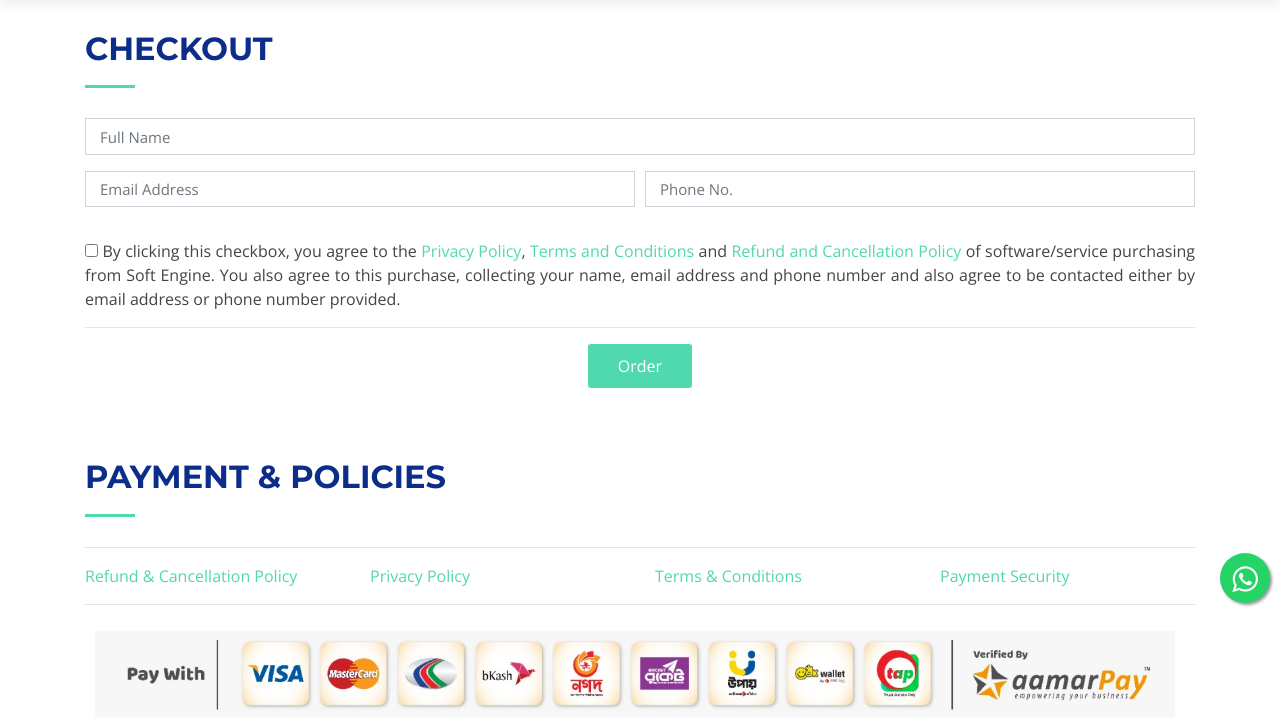
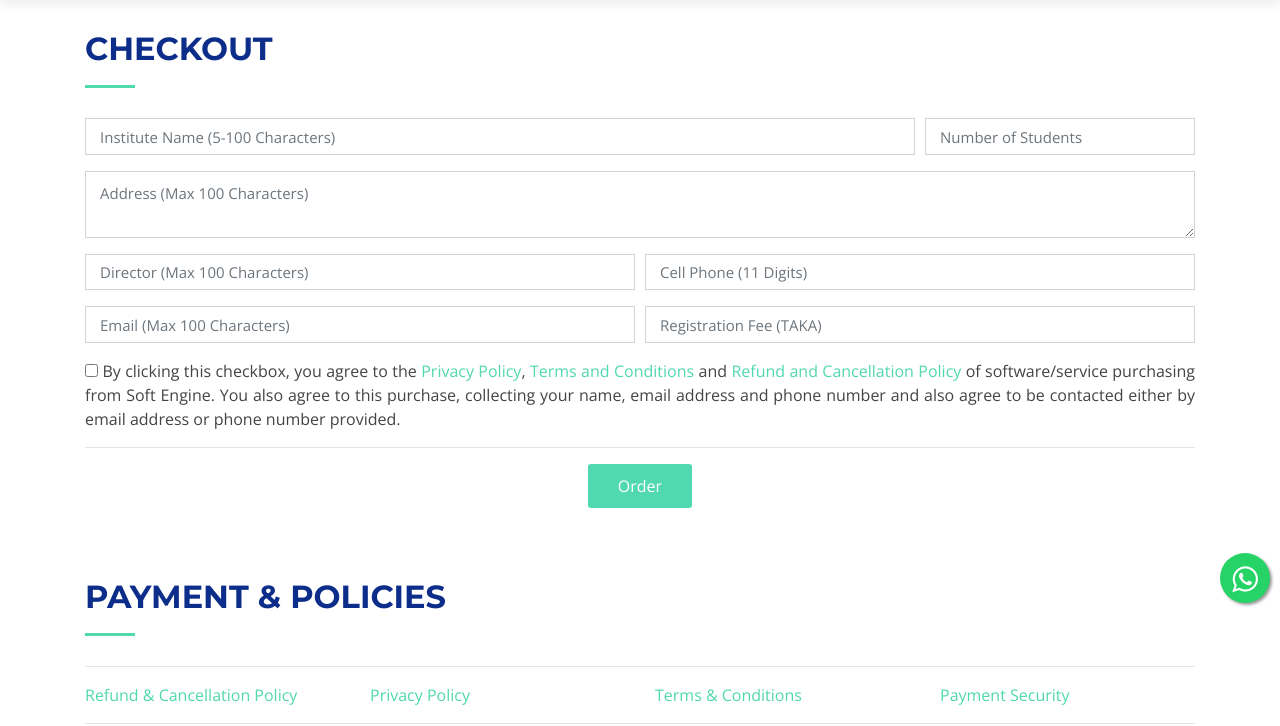
Before and after one commit to khomeni404/soft-engine-reveal, a PHP site: page /forms/checkout.php in a window 1280 px wide. Shown: the part 127-853 px from the top of the page. Run offline with PHP 8.4, Linux system fonts and the light colour scheme; some libraries are stand-ins or nearby versions.

Commit message:
checkout

```diff
--- a/forms/checkout.php
+++ b/forms/checkout.php
@@ -36,23 +36,23 @@
     * License: https://bootstrapmade.com/license/
     ======================================================== -->
     <style>
-        .float{
-            position:fixed;
-            width:50px;
-            height:50px;
-            bottom:70px;
-            right:10px;
-            background-color:#25d366;
-            color:#FFF;
-            border-radius:50px;
-            text-align:center;
-            font-size:30px;
+        .float {
+            position: fixed;
+            width: 50px;
+            height: 50px;
+            bottom: 70px;
+            right: 10px;
+            background-color: #25d366;
+            color: #FFF;
+            border-radius: 50px;
+            text-align: center;
+            font-size: 30px;
             box-shadow: 2px 2px 3px #999;
-            z-index:100;
+            z-index: 100;
         }
 
-        .my-float{
-            margin-top:11px;
+        .my-float {
+            margin-top: 11px;
         }
     </style>
     <link rel="stylesheet" href="https://maxcdn.bootstrapcdn.com/font-awesome/4.5.0/css/font-awesome.min.css">
@@ -60,6 +60,81 @@
         <i class="fa fa-whatsapp my-float"></i>
     </a>
 </head>
+<?php
+if ($_SERVER['REQUEST_METHOD'] === 'POST') {
+    $instituteName = $_POST['instituteName'];
+    $numberOfStudent = $_POST['numberOfStudent'];
+    $address = $_POST['address'];
+    $director = $_POST['director'];
+    $cellPhone = $_POST['cellPhone'];
+    $email = $_POST['email'];
+    $regFee = $_POST['regFee'];
+
+    $errors = array();
+
+    if (is_null($instituteName) || strlen($instituteName) < 5 || strlen($instituteName) > 150) {
+        $errors['instituteName'] = 'Institute Name should be between 5-150 characters.';
+    }
+
+    if (is_null($numberOfStudent) || strlen($numberOfStudent) > 20 || !ctype_digit($numberOfStudent)) {
+        $errors['numberOfStudent'] = 'Number of Students should be a maximum of 20 digits.';
+    }
+
+    if (is_null($address) || strlen($address) > 100) {
+        $errors['address'] = 'Address should not exceed 100 characters.';
+    }
+
+    if (is_null($director) || strlen($director) > 100) {
+        $errors['director'] = 'Director name should not exceed 100 characters.';
+    }
+
+    if (is_null($cellPhone) || strlen($cellPhone) !== 11 || !ctype_digit($cellPhone)) {
+        $errors['cellPhone'] = 'Cell Phone should be exactly 11 digits.';
+    }
+
+    if (is_null($regFee) || !ctype_digit($regFee)) {
+        $errors['regFee'] = 'Registration Fee should contain numbers only.';
+    }
+
+    if (empty($errors)) {
+        $formData = array(
+            'instituteName' => $instituteName,
+            'numberOfStudent' => $numberOfStudent,
+            'address' => $address,
+            'director' => $director,
+            'cellPhone' => $cellPhone,
+            'email' => $email,
+            'regFee' => $regFee
+        );
+
+        $jsonData = json_encode($formData);
+        ?>
+
+        <script>
+            var form = document.createElement('form');
+            form.style.display = 'none';
+            form.method = 'POST';
+            form.action = 'https://bell.sebd.co/home/onlineRegistrationCheckout.se';
+
+            <?php
+            foreach ($formData as $name => $value) {
+                echo 'var input = document.createElement("input");';
+                echo 'input.type = "hidden";';
+                echo 'input.name = "' . $name . '";';
+                echo 'input.value = ' . json_encode($value) . ';';
+                echo 'form.appendChild(input);';
+            }
+            ?>
+
+            document.body.appendChild(form);
+            form.submit();
+        </script>
+
+        <?php
+        exit();
+    }
+}
+?>
 
 <body>
 
@@ -83,8 +158,9 @@
     <div class="container">
 
         <div id="logo" class="pull-left">
-            <a href="index.html"><img src="../assets/img/logos/Soft%20Engine%20Logo.PNG" width="400" height="55"
-                                      alt=""></a>
+            <a href="https://www.sebd.co"><img src="../assets/img/logos/Soft%20Engine%20Logo.PNG" width="400"
+                                               height="55"
+                                               alt=""></a>
         </div>
 
         <nav id="nav-menu-container">
@@ -102,43 +178,84 @@
                 <h2>Checkout</h2>
             </div>
             <div class="form">
-                <form onsubmit="return postMessage(event)" method="post" role="form" id="msg-form" name="msg-form"
+                <form action="checkout.php" method="POST" role="form"
+                      id="msg-form" name="msg-form"
                       class="php-email-form">
+
+                    <div class="form-row">
+                        <div class="form-group col-md-9">
+                            <input type="text" id="instituteName" name="instituteName" maxlength="100"
+                                   required class="form-control"
+                                   placeholder="Institute Name (5-100 Characters)">
+                            <div class="validate"></div>
+                        </div>
+                        <div class="form-group col-md-3">
+                            <input type="number" id="numberOfStudent" name="numberOfStudent" maxlength="20" required
+                                   class="form-control"
+                                   placeholder="Number of Students">
+                            <div class="validate"></div>
+                        </div>
+                    </div>
+
                     <div class="form-row">
                         <div class="form-group col-md-12">
-                            <input type="text" required name="name" class="form-control" id="name"
-                                   placeholder="Full Name"
-                                   data-rule="minlen:3" data-msg="Please enter at least 4 characters"/>
+                            <textarea id="address" name="address" maxlength="100" required class="form-control"
+                                      placeholder="Address (Max 100 Characters)"></textarea>
                             <div class="validate"></div>
                         </div>
                     </div>
 
                     <div class="form-row">
                         <div class="form-group col-md-6">
-                            <input type="email" required class="form-control" name="email" id="email"
-                                   placeholder="Email Address"
-                                   data-rule="email" data-msg="Please enter a valid email"/>
+                            <input type="text" id="director" name="director" maxlength="100" required
+                                   class="form-control"
+                                   placeholder="Director (Max 100 Characters)">
                             <div class="validate"></div>
                         </div>
                         <div class="form-group col-md-6">
-                            <input type="text" required class="form-control" name="subject" id="subject"
-                                   placeholder="Phone No."
-                                   data-rule="minlen:11" data-msg="Please provide a valid Mobile Number"/>
+                            <input type="number" id="cellPhone" name="cellPhone" maxlength="11" minlength="11" required
+                                   class="form-control"
+                                   placeholder="Cell Phone (11 Digits)">
                             <div class="validate"></div>
                         </div>
                     </div>
 
-                    <div class="mb-3">
-                        <div class="loading">Loading</div>
-                        <div class="error-message"></div>
-                        <div class="sent-message">Your order has been received. Thank you.</div>
+                    <div class="form-row">
+                        <div class="form-group col-md-6">
+                            <input type="email" id="email" name="email" required maxlength="100" class="form-control"
+                                   placeholder="Email (Max 100 Characters)">
+                            <div class="validate"></div>
+                        </div>
+                        <div class="form-group col-md-6">
+                            <input type="number" id="regFee" name="regFee" required class="form-control"
+                                   placeholder="Registration Fee (TAKA)">
+                            <div class="validate"></div>
+                        </div>
                     </div>
+                    <?php
+                    if (!empty($errors)) {
+                        echo '<div class="mb-3">';
+                        echo '<div class="error-message" style="display: block !important;">';
+                        echo '<ul>';
+                        foreach ($errors as $field => $error) {
+                            echo '<li>' . $error . '</li>';
+                        }
+                        echo '</div></div>';
+                    }
+                    ?>
 
                     <div style="text-align: justify">
-                        <input type="checkbox">
-                        By clicking this checkbox, you agree to the <a href="#" data-toggle="modal" data-target="#privacyModal">Privacy Policy</a>, <a href="#" data-toggle="modal" data-target="#termsModal">Terms and Conditions</a> and <a href="#" data-toggle="modal" data-target="#refundModal">Refund and Cancellation Policy</a> of software/service purchasing from Soft Engine. You also agree to this purchase, collecting your name, email address and phone number and also agree to be contacted either by email address or phone number provided.
+                        <input type="checkbox" required>
+                        By clicking this checkbox, you agree to the <a href="#" data-toggle="modal"
+                                                                       data-target="#privacyModal">Privacy Policy</a>,
+                        <a href="#" data-toggle="modal" data-target="#termsModal">Terms and Conditions</a> and <a
+                                href="#" data-toggle="modal" data-target="#refundModal">Refund and Cancellation
+                            Policy</a> of software/service purchasing from Soft Engine. You also agree to this purchase,
+                        collecting your name, email address and phone number and also agree to be contacted either by
+                        email address or phone number provided.
                     </div>
                     <hr>
+
                     <div class="text-center">
                         <button type="submit">Order</button>
                     </div>
@@ -158,7 +275,8 @@
         </div>
         <hr>
         <div class="row">
-            <div class="col-md-3"><a href="#" data-toggle="modal" data-target="#refundModal">Refund & Cancellation Policy</a></div>
+            <div class="col-md-3"><a href="#" data-toggle="modal" data-target="#refundModal">Refund & Cancellation
+                    Policy</a></div>
             <div class="col-md-3"><a href="#" data-toggle="modal" data-target="#privacyModal">Privacy Policy</a></div>
             <div class="col-md-3"><a href="#" data-toggle="modal" data-target="#termsModal">Terms & Conditions</a></div>
             <div class="col-md-3"><a href="#" data-toggle="modal" data-target="#paySecModal">Payment Security</a></div>
```
Also changed, not shown: P2P.php (+21 -0 lines).
